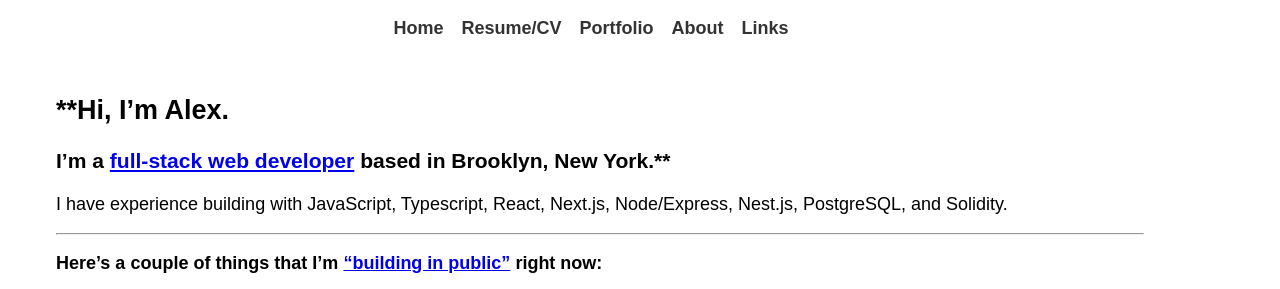
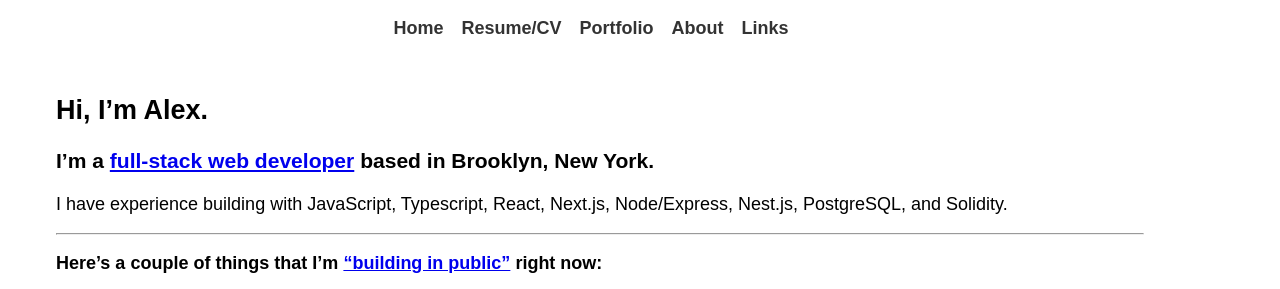
Before and after one commit to alexdwagner/alexdwagner.github.io, a Jekyll site: the page built from index.md, in a window 1280 px wide. Shown: the top 289 px of the page. Built offline with Jekyll 4.4.1, drawn with Linux system fonts in a browser that asks for light colours.

Commit message:
Home page text again.

```diff
--- a/index.md
+++ b/index.md
@@ -6,9 +6,9 @@ permalink: /
 <!-- # Alex Wagner
 ## Full-Stack Web Developer -->
 
-## **Hi, I'm Alex.
+## **Hi, I'm Alex.**
 
-### I'm a [full-stack web developer](https://github.com/alexdwagner) based in Brooklyn, New York.**
+### **I'm a [full-stack web developer](https://github.com/alexdwagner) based in Brooklyn, New York.**
 
 I have experience building with JavaScript, Typescript, React, Next.js, Node/Express, Nest.js, PostgreSQL, and Solidity.
 
```
